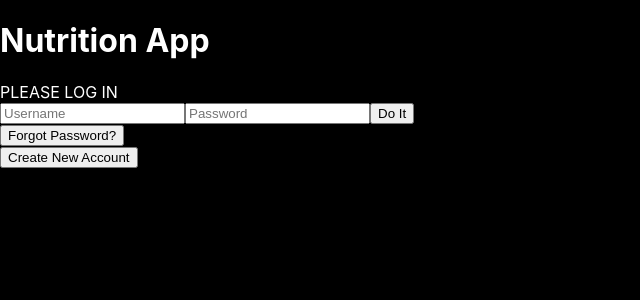
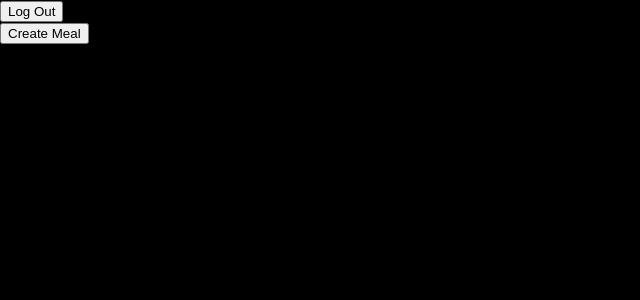
Before and after one commit to Nawrasrq/MERN-Stack-Nutrition-Web-App, a React (Create React App) app in the folder frontend/: page /AddToDailyConsumption in a window 1280 px wide. Before the commit this address led to /. Shown: the top 300 px of the page, without its empty margins (0-640 px from the left). Built offline with nearby package versions, Linux system fonts and the light colour scheme.

Commit message:
Reorganized Pages to simplify layout and seperated process of adding to daily consumption and adding meal.

```diff
--- a/frontend/src/App.js
+++ b/frontend/src/App.js
@@ -5,11 +5,12 @@ import LoginPage from './pages/LoginPage';
 import MainPage from './pages/MainPage';
 import ProgressPage from './pages/ProgressPage';
 import ReportsPage from './pages/ReportsPage';
+import AddToDailyConsumptionPage from './pages/AddToDailyConsumptionPage';
 import RegisterPage from './pages/RegisterPage';
 import ResetPasswordRequestPage from './pages/ResetPasswordRequestPage';
 import ResetPasswordPage from './pages/ResetPasswordPage';
-import AddMealPage from './pages/AddMealPage';
-import GoalsPage from './pages/GoalsPage.js';
+import CreateMealPage from './pages/CreateMealPage';
+import GoalsPage from './pages/GoalsPage';
 
 function App() {
   return (
@@ -36,8 +37,11 @@ function App() {
         <Route path="/Reports" exact>
           <ReportsPage />
         </Route>
-        <Route path="/AddMeal" exact>
-          <AddMealPage />
+        <Route path="/AddToDailyConsumption" exact>
+          <AddToDailyConsumptionPage />
+        </Route>
+        <Route path="/CreateMeal" exact>
+          <CreateMealPage />
         </Route>
         <Route path="/Goals" exact>
           <GoalsPage />
--- /dev/null
+++ b/frontend/src/components/AddToDailyConsumption.js
@@ -0,0 +1,16 @@
+import React from 'react';
+
+function AddToDailyConsumption()
+{
+    function goToCreateMealPage()
+	{
+		window.location.href = '/CreateMeal';
+	};
+
+    return(
+        <div>
+            <button type="button" id="addMealButton" class="buttons" onClick={goToCreateMealPage}> Create Meal </button>
+        </div>
+    );
+};
+export default AddToDailyConsumption;
--- a/frontend/src/components/LoggedInName.js
+++ /dev/null
@@ -1,35 +0,0 @@
-import React from 'react';
-
-function LoggedInName()
-{
-	var _ud = localStorage.getItem('user_data');
-	var ud = JSON.parse(_ud);
-	var userId = ud.id;
-	var firstName = ud.firstName;
-	var lastName = ud.lastName;
-
-	const doLogout = event =>
-	{
-		event.preventDefault();
-		localStorage.removeItem("user_data")
-		window.location.href = '/';
-	};
-
-	const goToAddMeal = event =>
-	{
-		event.preventDefault();
-		window.location.href = '/AddMeal';
-	};
-
-	return(
-		<div id="loggedInDiv">
-			<span id="userName">Hello {firstName} {lastName}, I'm watching you</span><br /><br />
-			<button type="button" id="logoutButton" class="buttons" onClick={doLogout}> Log Out </button><br /><br />
-
-			<span>|--</span>
-			<button type="button" id="addMealButton" class="buttons" onClick={goToAddMeal}> Add Meal </button>
-		</div>
-	);
-};
-
-export default LoggedInName;
--- /dev/null
+++ b/frontend/src/components/Logout.js
@@ -0,0 +1,18 @@
+import React from 'react';
+
+function Logout()
+{
+	function doLogout()
+	{
+		localStorage.removeItem("user_data");
+		window.location.href = '/';
+	};
+
+	return(
+		<div id="logoutDiv">
+			<button type="button" id="logoutButton" class="buttons" onClick={doLogout}> Log Out </button>
+		</div>
+	);
+};
+
+export default Logout;
--- a/frontend/src/pages/AddMealPage.js
+++ /dev/null
@@ -1,15 +0,0 @@
-import React from 'react';
-import PageTitle from '../components/PageTitle';
-import AddMeal from '../components/AddMeal';
-
-function AddMealPage()
-{
-    return(
-      <div>
-        <PageTitle />
-        <AddMeal />
-      </div>
-    );
-};
-
-export default AddMealPage;
--- /dev/null
+++ b/frontend/src/pages/AddToDailyConsumptionPage.js
@@ -0,0 +1,15 @@
+import React from 'react';
+import Logout from '../components/Logout.js';
+import AddToDailyConsumption from '../components/AddToDailyConsumption.js';
+
+function AddToDailyConsumptionPage()
+{
+    return(
+        <div>
+            <Logout />
+            <AddToDailyConsumption />
+        </div>
+    );
+};
+
+export default AddToDailyConsumptionPage;
--- /dev/null
+++ b/frontend/src/pages/CreateMealPage.js
@@ -0,0 +1,15 @@
+import React from 'react';
+import Logout from '../components/Logout.js';
+import AddMeal from '../components/AddMeal.js';
+
+function CreateMealPage()
+{
+    return(
+      <div>
+        <Logout />
+        <AddMeal />
+      </div>
+    );
+};
+
+export default CreateMealPage;
--- a/frontend/src/pages/GoalsPage.js
+++ b/frontend/src/pages/GoalsPage.js
@@ -1,12 +1,12 @@
 import React from 'react'
-import PageTitle from '../components/PageTitle.js';
+import Logout from '../components/Logout.js';
 import GoalsDisplay from '../components/GoalsDisplay.js';
 
 function GoalsPage()
 {
   return (
     <div>
-        <PageTitle />
+        <Logout />
         <GoalsDisplay />
     </div>
   )
--- a/frontend/src/pages/MainPage.js
+++ b/frontend/src/pages/MainPage.js
@@ -1,15 +1,19 @@
 import React from 'react';
-import PageTitle from '../components/PageTitle';
 import NavigationBar from '../components/NavigationBar';
-import LoggedInName from '../components/LoggedInName';
+import Logout from '../components/Logout';
 
 function MainPage()
 {
+    function goToAddConsumedFoodPage()
+    {
+        window.location.href = "/AddToDailyConsumption";
+    }
+
     return(
         <div>
-            <PageTitle />
             <NavigationBar />
-            <LoggedInName />
+            <Logout />
+            <button type="button" id="addConsumedFoodButton" class="buttons" onClick={goToAddConsumedFoodPage}> Add To Your Daily Consumption </button>
         </div>
     );
 };
--- a/frontend/src/pages/ProgressPage.js
+++ b/frontend/src/pages/ProgressPage.js
@@ -1,6 +1,6 @@
 import React from 'react';
-import ProgressPageTitle from '../components/ProgressPageTitle';
 import NavigationBar from '../components/NavigationBar';
+import Logout from '../components/Logout';
 
 function ProgressPage()
 {
@@ -11,8 +11,8 @@ function ProgressPage()
 
     return(
         <div>
-            <ProgressPageTitle />
             <NavigationBar />
+            <Logout />
 			<button type="button" id="goalsButton" class="buttons" onClick={goToGoals}> Goals </button>
         </div>
     );
--- a/frontend/src/pages/ReportsPage.js
+++ b/frontend/src/pages/ReportsPage.js
@@ -1,13 +1,13 @@
 import React from 'react';
-import ReportsPageTitle from '../components/ReportsPageTitle';
 import NavigationBar from '../components/NavigationBar';
+import Logout from '../components/Logout';
 
 function ReportsPage()
 {
     return(
         <div>
-            <ReportsPageTitle />
             <NavigationBar />
+            <Logout />
         </div>
     );
 };
```
